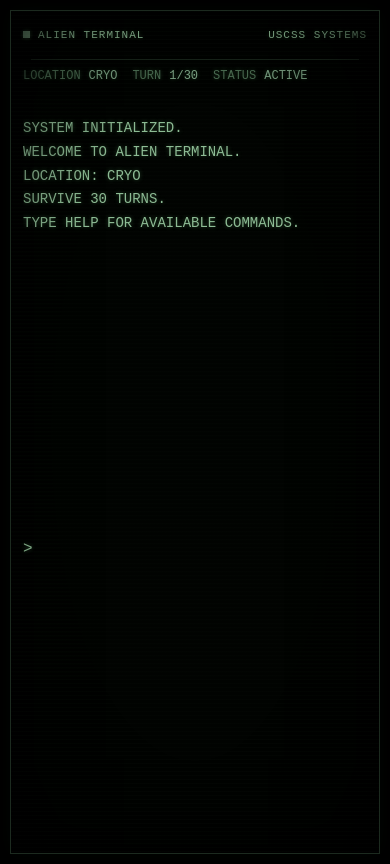
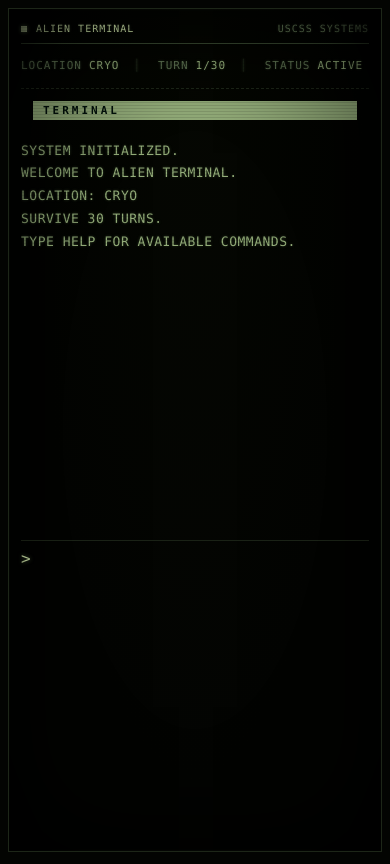
Before and after one commit to Richter06/AlienTerminal, a React (Vite) app in the folder alien-terminal/: page / in a window 390 px wide. Built offline with nearby package versions, Linux system fonts and the light colour scheme.

Commit message:
Atualiza estilos do terminal para emulação de sistema USCSS, adiciona variáveis CSS para cores e fontes, e ajusta a responsividade.

```diff
--- a/alien-terminal/src/App.css
+++ b/alien-terminal/src/App.css
@@ -1,8 +1,29 @@
-
 /* =========================================================
    ALIEN TERMINAL
-   RAW CRT / OLD COMPUTER TERMINAL
+   USCSS SYSTEMS — SHIPBOARD TERMINAL EMULATION
+   RAW CRT / OLD INDUSTRIAL COMPUTER, NOT A "RETRO WEBSITE"
 ========================================================= */
+
+:root {
+  --font-mono:
+    Consolas,
+    "Lucida Console",
+    "Courier New",
+    Courier,
+    monospace;
+
+  /* aged phosphor palette — desaturated, not neon */
+  --glow-rgb: 130, 165, 105;
+
+  --bg: #030402;
+  --bg-well: #050702;
+
+  --ink-bright: #c7dba3;   /* primary / important text */
+  --ink: #93ac79;          /* standard operational text */
+  --ink-dim: #5c7050;      /* secondary / label text */
+  --ink-faint: #33422c;    /* structural lines, inactive */
+  --ink-ghost: #1d2618;    /* barely-there structural lines */
+}
 
 * {
   box-sizing: border-box;
@@ -16,34 +37,41 @@ body,
 }
 
 body {
-  background: #000;
+  background: var(--bg);
 
-  color: #8fbd96;
+  color: var(--ink);
 
-  font-family:
-    "Courier New",
-    Courier,
-    monospace;
+  font-family: var(--font-mono);
+
+  -webkit-font-smoothing: none;
+}
+
+::selection {
+  background: var(--ink-faint);
+  color: var(--ink-bright);
 }
 
 /* =========================================================
    ENVIRONMENT
+   The page itself is not "a site with a box in it" — the
+   terminal is meant to fill the space it's given.
 ========================================================= */
 
 .app {
   min-height: 100vh;
 
-  padding: 20px;
+  padding: 16px;
 
   display: flex;
   justify-content: center;
   align-items: center;
 
-  background: #000;
+  background: var(--bg);
 }
 
 /* =========================================================
    THE TERMINAL ITSELF
+   No bezel, no "monitor" chrome — this IS the screen.
 ========================================================= */
 
 .game-window {
@@ -54,18 +82,24 @@ body {
 
   overflow: hidden;
 
-  background: #020402;
+  background:
+    radial-gradient(
+      ellipse at 50% 0%,
+      var(--bg-well) 0%,
+      var(--bg) 65%
+    );
 
-  border: 1px solid #1d2b20;
+  border: 1px solid var(--ink-ghost);
 
-  color: #8fbd96;
+  color: var(--ink);
 
   box-shadow:
-    0 0 20px rgba(80, 160, 90, 0.05),
-    inset 0 0 80px rgba(0, 0, 0, 0.9);
+    inset 0 0 120px rgba(0, 0, 0, 0.92),
+    inset 0 0 2px rgba(var(--glow-rgb), 0.25);
 
-  text-shadow:
-    0 0 4px rgba(110, 190, 120, 0.35);
+  text-shadow: 0 0 3px rgba(var(--glow-rgb), 0.3);
+
+  animation: crtFlicker 6s infinite steps(1, end);
 }
 
 /* =========================================================
@@ -85,9 +119,9 @@ body {
   background:
     radial-gradient(
       ellipse at center,
-      transparent 55%,
-      rgba(0, 0, 0, 0.25) 80%,
-      rgba(0, 0, 0, 0.75) 100%
+      transparent 50%,
+      rgba(0, 0, 0, 0.3) 82%,
+      rgba(0, 0, 0, 0.82) 100%
     );
 }
 
@@ -108,24 +142,65 @@ body {
   background:
     repeating-linear-gradient(
       to bottom,
-      rgba(140, 190, 145, 0.025) 0px,
-      rgba(140, 190, 145, 0.025) 1px,
+      rgba(0, 0, 0, 0.18) 0px,
+      rgba(0, 0, 0, 0.18) 1px,
       transparent 1px,
-      transparent 4px
+      transparent 3px
     );
 
-  opacity: 0.7;
+  mix-blend-mode: multiply;
+
+  opacity: 0.55;
+
+  animation: scanlineDrift 9s infinite ease-in-out;
+}
+
+@keyframes scanlineDrift {
+  0%,
+  100% {
+    opacity: 0.5;
+  }
+
+  50% {
+    opacity: 0.62;
+  }
+}
+
+@keyframes crtFlicker {
+  0%,
+  93%,
+  100% {
+    opacity: 1;
+  }
+
+  94% {
+    opacity: 0.96;
+  }
+
+  95% {
+    opacity: 1;
+  }
+
+  96% {
+    opacity: 0.94;
+  }
+
+  97% {
+    opacity: 1;
+  }
 }
 
 /* =========================================================
    HEADER
-   MAKE IT LOOK LIKE TERMINAL TEXT
+   A single line of system text, not a "navbar".
 ========================================================= */
 
 .game-header {
   height: auto;
 
-  padding: 18px 20px 8px;
+  position: relative;
+
+  padding: 14px 20px 10px;
 
   display: flex;
   justify-content: space-between;
@@ -135,11 +210,15 @@ body {
 
   background: transparent;
 
-  color: #8fbd96;
+  color: var(--ink-dim);
 
-  font-size: 13px;
+  font-size: 12px;
 
-  letter-spacing: 1px;
+  letter-spacing: 2px;
+}
+
+.game-header div:first-child {
+  color: var(--ink-bright);
 }
 
 .game-header::after {
@@ -150,61 +229,99 @@ body {
   left: 20px;
   right: 20px;
 
-  top: 48px;
+  bottom: 0;
 
-  border-bottom: 1px solid #172319;
+  border-bottom: 1px solid var(--ink-faint);
 }
 
 .system-light {
   display: inline-block;
 
-  width: 7px;
-  height: 7px;
+  width: 6px;
+  height: 6px;
 
-  margin-right: 8px;
+  margin-right: 9px;
 
-  background: #7da884;
+  background: var(--ink-bright);
 
   border-radius: 0;
 
-  box-shadow:
-    0 0 4px rgba(110, 180, 120, 0.5);
+  box-shadow: 0 0 4px rgba(var(--glow-rgb), 0.7);
+
+  animation: statusBlink 2.4s infinite steps(1, end);
+}
+
+@keyframes statusBlink {
+  0%,
+  85%,
+  100% {
+    opacity: 1;
+  }
+
+  90% {
+    opacity: 0.35;
+  }
 }
 
 /* =========================================================
-   STATUS
+   STATUS BAR
+   Data presented as plain operational readout, not a
+   dashboard widget.
 ========================================================= */
 
 .status-bar {
+  position: relative;
+
   display: flex;
 
   justify-content: flex-start;
 
-  gap: 35px;
+  gap: 28px;
 
-  padding: 18px 20px 12px;
+  padding: 14px 20px;
 
   border: 0;
 
   background: transparent;
 
-  color: #7fa888;
+  color: var(--ink);
 
-  font-size: 12px;
+  font-size: 11px;
 
-  letter-spacing: 0;
+  letter-spacing: 1px;
 
   line-height: 1.5;
+}
+
+.status-bar::after {
+  content: "";
+
+  position: absolute;
+
+  left: 20px;
+  right: 20px;
+
+  bottom: 0;
+
+  border-bottom: 1px dashed var(--ink-ghost);
 }
 
 .status-bar div {
   display: flex;
 
-  gap: 8px;
+  gap: 7px;
+}
+
+.status-bar div:not(:first-child)::before {
+  content: "\2502";
+
+  margin-right: 21px;
+
+  color: var(--ink-ghost);
 }
 
 .label {
-  color: #4e7055;
+  color: var(--ink-dim);
 
   opacity: 1;
 }
@@ -222,20 +339,42 @@ body {
 }
 
 /* =========================================================
-   REMOVE "PANEL" VISUAL LANGUAGE
+   PANEL SURFACE
+   No card language: flat, no border, no elevation.
 ========================================================= */
 
 .map-panel,
 .terminal-panel {
-  padding: 15px 20px 25px;
+  padding: 0 20px 22px;
 
   border: 0;
 
   background: transparent;
 }
 
+/* =========================================================
+   PANEL TITLE
+   Rendered as an inverted system header strip — the way an
+   old character-mode display highlights a status line.
+========================================================= */
+
 .panel-title {
-  display: none;
+  display: block;
+
+  margin: 12px 20px 14px;
+
+  padding: 3px 10px;
+
+  background: var(--ink);
+
+  color: #01100a;
+
+  font-size: 11px;
+  font-weight: bold;
+
+  letter-spacing: 3px;
+
+  text-shadow: none;
 }
 
 /* =========================================================
@@ -248,34 +387,34 @@ body {
 
 /* =========================================================
    TERMINAL OUTPUT
-   THIS IS THE ACTUAL SCREEN
+   THIS IS THE ACTUAL SCREEN CONTENT — printed system text.
 ========================================================= */
 
 .terminal-output {
-  height: 420px;
+  height: 400px;
 
   overflow-y: auto;
   overflow-x: hidden;
 
-  padding: 5px 0;
+  position: relative;
+
+  padding: 6px 0;
 
   border: 0;
 
   background: transparent;
 
-  color: #8fbd96;
+  color: var(--ink);
 
-  font-family:
-    "Courier New",
-    Courier,
-    monospace;
+  font-family: var(--font-mono);
 
-  font-size: 14px;
+  font-size: 13px;
 
-  line-height: 1.7;
+  line-height: 1.75;
 
-  text-shadow:
-    0 0 4px rgba(110, 190, 120, 0.4);
+  letter-spacing: 0.5px;
+
+  text-shadow: 0 0 3px rgba(var(--glow-rgb), 0.35);
 
   box-shadow: none;
 
@@ -283,9 +422,7 @@ body {
 
   scrollbar-width: thin;
 
-  scrollbar-color:
-    #29432e
-    transparent;
+  scrollbar-color: var(--ink-faint) transparent;
 }
 
 .terminal-output div {
@@ -294,30 +431,7 @@ body {
   z-index: 1;
 
   white-space: pre-wrap;
-
   overflow-wrap: anywhere;
-}
-
-/* =========================================================
-   TERMINAL OUTPUT SCANLINES
-========================================================= */
-
-.terminal-output::before {
-  content: "";
-
-  position: absolute;
-
-  inset: 0;
-
-  pointer-events: none;
-
-  background:
-    repeating-linear-gradient(
-      to bottom,
-      transparent 0px,
-      transparent 3px,
-      rgba(130, 190, 140, 0.018) 4px
-    );
 }
 
 /* =========================================================
@@ -327,26 +441,27 @@ body {
 .terminal-input {
   display: flex;
 
+  align-items: baseline;
+
   gap: 8px;
 
-  margin-top: 8px;
-
-  padding: 0;
+  margin-top: 6px;
+  padding-top: 8px;
 
   border: 0;
+  border-top: 1px solid var(--ink-ghost);
 
   background: transparent;
 
   box-shadow: none;
 
-  color: #8fbd96;
+  color: var(--ink-bright);
 }
 
 .terminal-input span {
-  color: #8fbd96;
+  color: var(--ink-bright);
 
-  text-shadow:
-    0 0 4px rgba(110, 190, 120, 0.4);
+  text-shadow: 0 0 4px rgba(var(--glow-rgb), 0.5);
 }
 
 .terminal-input input {
@@ -362,27 +477,25 @@ body {
 
   background: transparent;
 
-  color: #8fbd96;
+  color: var(--ink-bright);
 
-  font-family:
-    "Courier New",
-    Courier,
-    monospace;
+  font-family: var(--font-mono);
 
-  font-size: 14px;
+  font-size: 13px;
 
-  line-height: 1.7;
+  letter-spacing: 0.5px;
 
-  caret-color: #9acba1;
+  line-height: 1.75;
 
-  text-shadow:
-    0 0 4px rgba(110, 190, 120, 0.4);
+  caret-color: var(--ink-bright);
+
+  text-shadow: 0 0 4px rgba(var(--glow-rgb), 0.5);
 }
 
 .terminal-input input::selection {
-  background: #426148;
+  background: var(--ink-faint);
 
-  color: #d2ead5;
+  color: var(--ink-bright);
 }
 
 /* =========================================================
@@ -390,7 +503,7 @@ body {
 ========================================================= */
 
 .terminal-output::-webkit-scrollbar {
-  width: 5px;
+  width: 4px;
 }
 
 .terminal-output::-webkit-scrollbar-track {
@@ -398,22 +511,23 @@ body {
 }
 
 .terminal-output::-webkit-scrollbar-thumb {
-  background: #29432e;
+  background: var(--ink-faint);
 
   border: 0;
 }
 
 .terminal-output::-webkit-scrollbar-thumb:hover {
-  background: #426148;
+  background: var(--ink-dim);
 }
 
 /* =========================================================
    MAP
-   RAW TERMINAL DISPLAY
+   A schematic readout drawn with characters and rules,
+   not a floating diagram.
 ========================================================= */
 
 .ship-map {
-  height: 560px;
+  height: 540px;
 
   position: relative;
 
@@ -440,17 +554,17 @@ body {
       to bottom,
       transparent 0px,
       transparent 3px,
-      rgba(130, 190, 140, 0.015) 4px
+      rgba(var(--glow-rgb), 0.02) 4px
     );
 }
 
 /* =========================================================
-   MAP ROOMS
+   MAP ROOMS — drawn as bracketed schematic nodes
 ========================================================= */
 
 .room {
   width: 120px;
-  height: 55px;
+  height: 52px;
 
   position: absolute;
 
@@ -459,11 +573,11 @@ body {
   justify-content: center;
   align-items: center;
 
-  border: 1px solid #36513b;
+  border: 1px solid var(--ink-faint);
 
-  background: #020402;
+  background: var(--bg);
 
-  color: #709678;
+  color: var(--ink-dim);
 
   z-index: 2;
 
@@ -476,18 +590,26 @@ body {
     border-color 0.2s;
 }
 
-.room::before {
-  display: none;
-}
-
 .room-name {
-  font-size: 11px;
+  font-size: 10px;
 
   letter-spacing: 1px;
 }
 
+.room-name::before {
+  content: "[ ";
+
+  color: var(--ink-ghost);
+}
+
+.room-name::after {
+  content: " ]";
+
+  color: var(--ink-ghost);
+}
+
 /* =========================================================
-   MAP POSITIONS
+   MAP POSITIONS — unchanged geometry
 ========================================================= */
 
 .room-bridge {
@@ -552,7 +674,8 @@ body {
 }
 
 /* =========================================================
-   MAP CONNECTIONS
+   MAP CONNECTIONS (reserved — no markup currently renders
+   these; kept inert and consistent with the room styling)
 ========================================================= */
 
 .map-connection {
@@ -560,7 +683,7 @@ body {
 
   height: 1px;
 
-  background: #36513b;
+  background: var(--ink-faint);
 
   box-shadow: none;
 
@@ -568,11 +691,7 @@ body {
 
   z-index: 1;
 
-  opacity: 0.8;
-}
-
-.map-connection::after {
-  display: none;
+  opacity: 0.7;
 }
 
 /* =========================================================
@@ -580,15 +699,18 @@ body {
 ========================================================= */
 
 .player-room {
-  border: 1px solid #8fbd96;
+  border: 1px solid var(--ink-bright);
 
-  color: #a4cda9;
+  color: var(--ink-bright);
 
-  box-shadow:
-    0 0 5px rgba(100, 170, 110, 0.12);
+  box-shadow: 0 0 6px rgba(var(--glow-rgb), 0.18);
 
-  text-shadow:
-    0 0 5px rgba(120, 200, 130, 0.5);
+  text-shadow: 0 0 5px rgba(var(--glow-rgb), 0.55);
+}
+
+.player-room .room-name::before,
+.player-room .room-name::after {
+  color: var(--ink-dim);
 }
 
 /* =========================================================
@@ -599,21 +721,20 @@ body {
   position: absolute;
 
   top: 4px;
-  right: 7px;
+  right: 8px;
 
-  color: #9bcba2;
+  color: var(--ink-bright);
 
-  font-size: 13px;
+  font-size: 12px;
 
   animation: radarPulse 1.2s infinite;
 
-  text-shadow:
-    0 0 5px rgba(130, 200, 140, 0.6);
+  text-shadow: 0 0 5px rgba(var(--glow-rgb), 0.6);
 }
 
 @keyframes radarPulse {
   0% {
-    opacity: 0.25;
+    opacity: 0.2;
   }
 
   50% {
@@ -621,7 +742,7 @@ body {
   }
 
   100% {
-    opacity: 0.25;
+    opacity: 0.2;
   }
 }
 
@@ -632,13 +753,15 @@ body {
 .map-legend {
   display: flex;
 
-  gap: 25px;
+  gap: 22px;
 
-  margin-top: 15px;
+  margin-top: 12px;
 
-  color: #55745c;
+  color: var(--ink-dim);
 
   font-size: 10px;
+
+  letter-spacing: 1px;
 
   opacity: 1;
 }
@@ -652,18 +775,18 @@ body {
 }
 
 .map-legend i {
-  width: 7px;
-  height: 7px;
+  width: 6px;
+  height: 6px;
 
   display: inline-block;
 }
 
 .legend-player {
-  border: 1px solid #8fbd96;
+  border: 1px solid var(--ink-bright);
 }
 
 .legend-alien {
-  background: #8fbd96;
+  background: var(--ink-bright);
 
   border-radius: 0;
 
@@ -677,19 +800,19 @@ body {
 .map-exit {
   padding: 0;
 
-  margin-bottom: 15px;
+  margin: 12px 20px 14px;
 
   border: 0;
 
   background: transparent;
 
-  color: #719678;
+  color: var(--ink-dim);
 
   font-family: inherit;
 
   font-size: 11px;
 
-  letter-spacing: 0;
+  letter-spacing: 1px;
 
   cursor: pointer;
 
@@ -701,7 +824,7 @@ body {
 }
 
 .map-exit:hover {
-  color: #a4cda9;
+  color: var(--ink-bright);
 
   background: transparent;
 
@@ -710,6 +833,7 @@ body {
 
 /* =========================================================
    GAME RESULT
+   A system message, not a modal.
 ========================================================= */
 
 .game-result {
@@ -722,41 +846,63 @@ body {
   flex-direction: column;
 
   justify-content: center;
-
   align-items: center;
 
-  background: rgba(0, 3, 0, 0.96);
+  background: rgba(1, 2, 1, 0.94);
 
-  color: #8fbd96;
+  color: var(--ink);
 
   z-index: 20;
 
-  text-shadow:
-    0 0 5px rgba(110, 190, 120, 0.5);
+  text-shadow: 0 0 5px rgba(var(--glow-rgb), 0.5);
 }
 
 .game-result h2 {
-  margin-bottom: 30px;
+  margin: 0 0 26px;
 
-  color: #9acba1;
+  color: var(--ink-bright);
 
-  font-size: 20px;
-
+  font-size: 18px;
   font-weight: normal;
 
-  letter-spacing: 3px;
+  letter-spacing: 4px;
+
+  text-align: center;
+}
+
+.game-result h2::before,
+.game-result h2::after {
+  content: "********************************";
+
+  display: block;
+
+  margin: 0 0 16px;
+
+  color: var(--ink-faint);
+
+  font-size: 11px;
+  font-weight: normal;
+
+  letter-spacing: 2px;
+}
+
+.game-result h2::after {
+  margin: 16px 0 0;
 }
 
 .game-result button {
-  padding: 5px 10px;
+  padding: 4px 10px;
 
-  border: 1px solid #55745c;
+  border: 1px solid var(--ink-faint);
 
   background: transparent;
 
-  color: #8fbd96;
+  color: var(--ink);
 
   font-family: inherit;
+  font-size: 12px;
+
+  letter-spacing: 1px;
 
   cursor: pointer;
 
@@ -768,45 +914,13 @@ body {
 }
 
 .game-result button:hover {
-  border-color: #8fbd96;
+  border-color: var(--ink-bright);
 
   background: transparent;
 
-  color: #b0d7b5;
+  color: var(--ink-bright);
 
-  box-shadow:
-    0 0 5px rgba(100, 170, 110, 0.15);
-}
-
-/* =========================================================
-   SUBTLE CRT FLICKER
-========================================================= */
-
-@keyframes crtFlicker {
-  0%,
-  100% {
-    opacity: 1;
-  }
-
-  48% {
-    opacity: 0.98;
-  }
-
-  49% {
-    opacity: 0.94;
-  }
-
-  50% {
-    opacity: 0.99;
-  }
-
-  51% {
-    opacity: 0.96;
-  }
-}
-
-.game-window {
-  animation: crtFlicker 5s infinite;
+  box-shadow: 0 0 5px rgba(var(--glow-rgb), 0.15);
 }
 
 /* =========================================================
@@ -815,7 +929,7 @@ body {
 
 @media (max-width: 800px) {
   .app {
-    padding: 10px;
+    padding: 8px;
   }
 
   .game-window {
@@ -826,22 +940,48 @@ body {
     padding-left: 12px;
     padding-right: 12px;
 
-    font-size: 11px;
+    font-size: 10px;
+
+    letter-spacing: 1px;
+  }
+
+  .game-header::after {
+    left: 12px;
+    right: 12px;
   }
 
   .status-bar {
     padding-left: 12px;
     padding-right: 12px;
 
-    gap: 15px;
+    gap: 14px;
 
     flex-wrap: wrap;
+  }
+
+  .status-bar::after {
+    left: 12px;
+    right: 12px;
+  }
+
+  .status-bar div:not(:first-child)::before {
+    margin-right: 10px;
+  }
+
+  .panel-title {
+    margin-left: 12px;
+    margin-right: 12px;
   }
 
   .map-panel,
   .terminal-panel {
     padding-left: 12px;
     padding-right: 12px;
+  }
+
+  .map-exit {
+    margin-left: 12px;
+    margin-right: 12px;
   }
 
   .ship-map {
```
